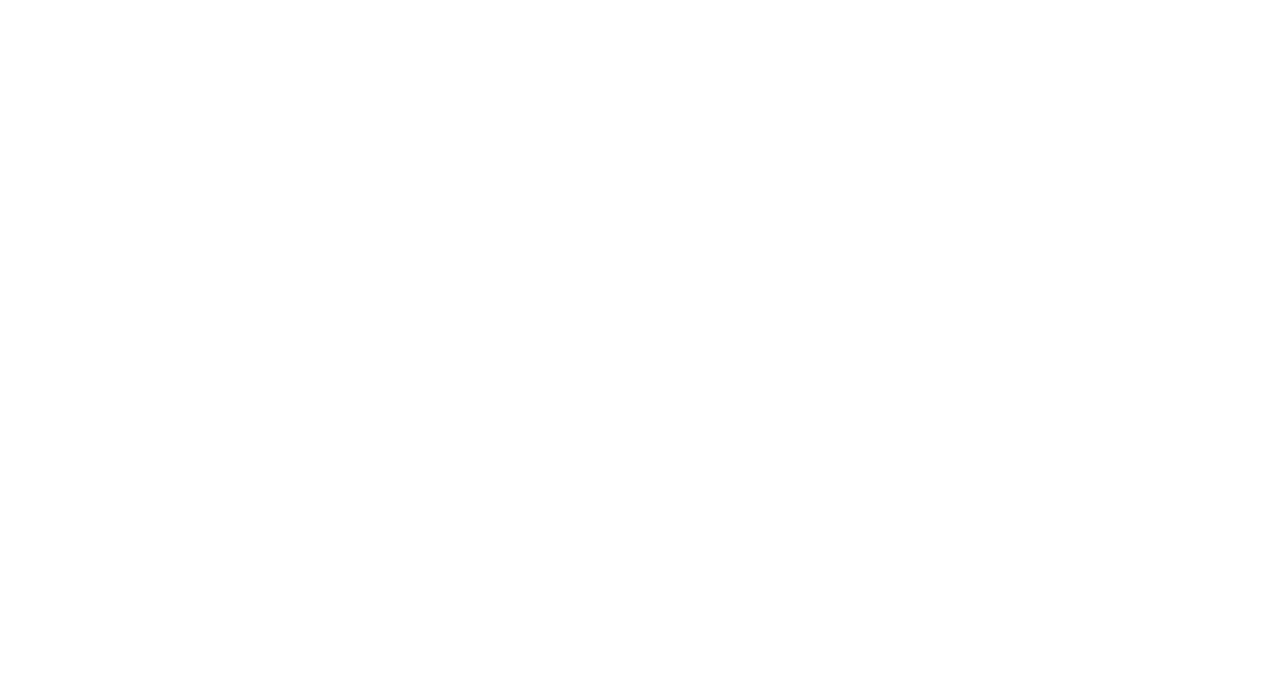
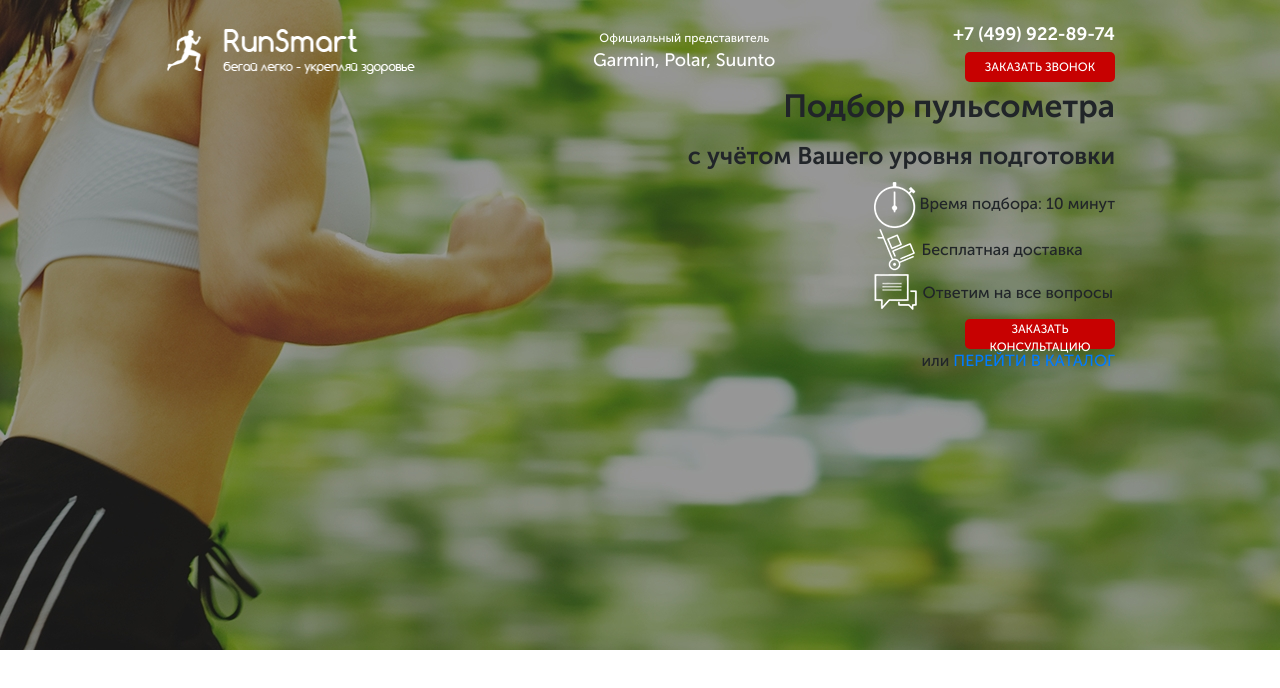
Before and after one commit to dimstud/pulse, a website: page src/index.html in a window 1280 px wide. Drawn offline with Linux system fonts and the light colour scheme.

Commit message:
style header

```diff
--- a/src/index.html
+++ b/src/index.html
@@ -1,5 +1,6 @@
 <!DOCTYPE html>
 <html lang="ru">
+
 <head>
     <meta charset="UTF-8">
     <meta name="viewport" content="width=device-width, initial-scale=1.0">
@@ -8,11 +9,51 @@
     <link rel="stylesheet" href="css/font.css">
     <link rel="stylesheet" href="css/style.min.css">
 </head>
+
 <body>
     <div class="promo">
         <div class="container">
+            <header class="header">
+                <div class="header__logo">
+                    <img src="icons/logo.png" alt="logo"">
+                </div>
+                <div class=" header__official">
+                    Официальный представитель
+                    <span>Garmin, Polar, Suunto</span>
+                </div>
+                <div class="header__contacts">
+                    <a href="tel:+74999228974" class="header__phone">+7 (499) 922-89-74</a>
+                    <button class="button">заказать звонок</button>
+                </div>
+            </header>
 
+            <div class="promo__wrapper">
+                <h1 class="promo__header">Подбор пульсометра</h1>
+                <h2 class="promo__subheader">с учётом Вашего уровня подготовки</h2>
+
+                <div class="promo__icons">
+                    <div class="promo__icon">
+                        <img src="icons/main_screen/timer.png" alt="timer">
+                        Время подбора: 10 минут
+                    </div>
+                    <div class="promo__icon">
+                        <img src="icons/main_screen/hand-cart.png" alt="hand-cart">
+                        Бесплатная доставка
+                    </div>
+                    <div class="promo__icon">
+                        <img src="icons/main_screen/messages.png" alt="messages">
+                        Ответим на все вопросы
+                    </div>
+                </div>
+
+                <button class="button button__main">заказать кОНСУЛЬТАЦИЮ</button>
+                <div class="promo__link">
+                    или
+                    <a href="#">ПЕРЕЙТИ В КАТАЛОГ</a>
+                </div>
+            </div>
         </div>
     </div>
 </body>
+
 </html>
--- /dev/null
+++ b/src/sass/blocks/_buttons.scss
@@ -0,0 +1,12 @@
+.button {
+    width: 150px;
+    height: 30px;
+    margin-top: 4px;
+    border-radius: 5px;
+    background-color: $main-color;
+    border: none;
+    font-size: 12px;
+    font-weight: 500;
+    text-transform: uppercase;
+    color: #ffffff;
+}
--- /dev/null
+++ b/src/sass/blocks/_header.scss
@@ -0,0 +1,37 @@
+.header {
+    display: flex;
+    justify-content: space-between;
+    align-items: center;
+    &__logo {
+        width: 250px;
+        img {
+            width: 100%;
+        }
+    }
+    &__official {
+        font-size: 12px;
+        font-weight: 500;
+        text-align: center;
+        color: #ffffff;
+        span {
+            display: block;
+            font-size: 18px;
+        }
+    }
+    &__contacts {
+        display: flex;
+        flex-direction: column;
+        align-items: flex-end;
+    }
+    &__phone {
+        display: block;
+        font-size: 18px;
+        font-weight: 700;
+        color: #ffffff;
+        &:hover {
+            color: #ffffff;
+            text-decoration: none;
+        }
+
+    }
+}
--- /dev/null
+++ b/src/sass/blocks/_promo.scss
@@ -0,0 +1,10 @@
+.promo {
+    min-height: 650px;
+    padding: 21px 0 93px 0;
+    background: url(../../img/main.jpg) center (center/cover) no-repeat;
+    &__wrapper {
+        display: flex;
+        flex-direction: column;
+        align-items: flex-end;
+    }
+}
--- a/src/sass/style.scss
+++ b/src/sass/style.scss
@@ -1,9 +1,14 @@
 @import 'base/variables';
+@import 'base/mixins';
 * {
     font-family: 'Museo Sans Cyrl', sans-serif;
 }
 
 .container{
-    min-width: 950px;
+    max-width: 950px;
     margin: 0 auto;
 }
+
+@import 'blocks/promo';
+@import 'blocks/header';
+@import 'blocks/buttons';
```
Also changed, not shown: src/css/style.min.css, 1 other file.
